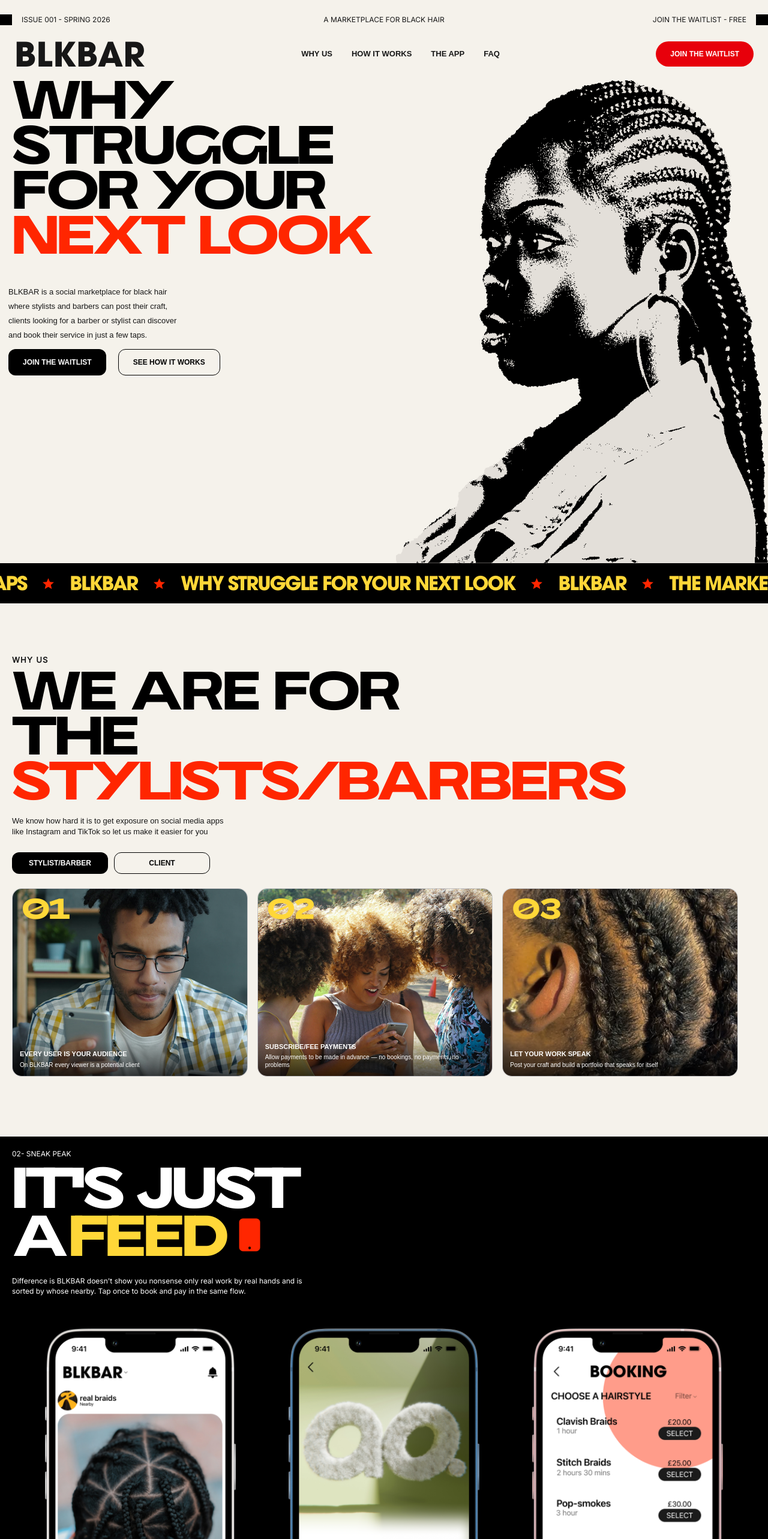
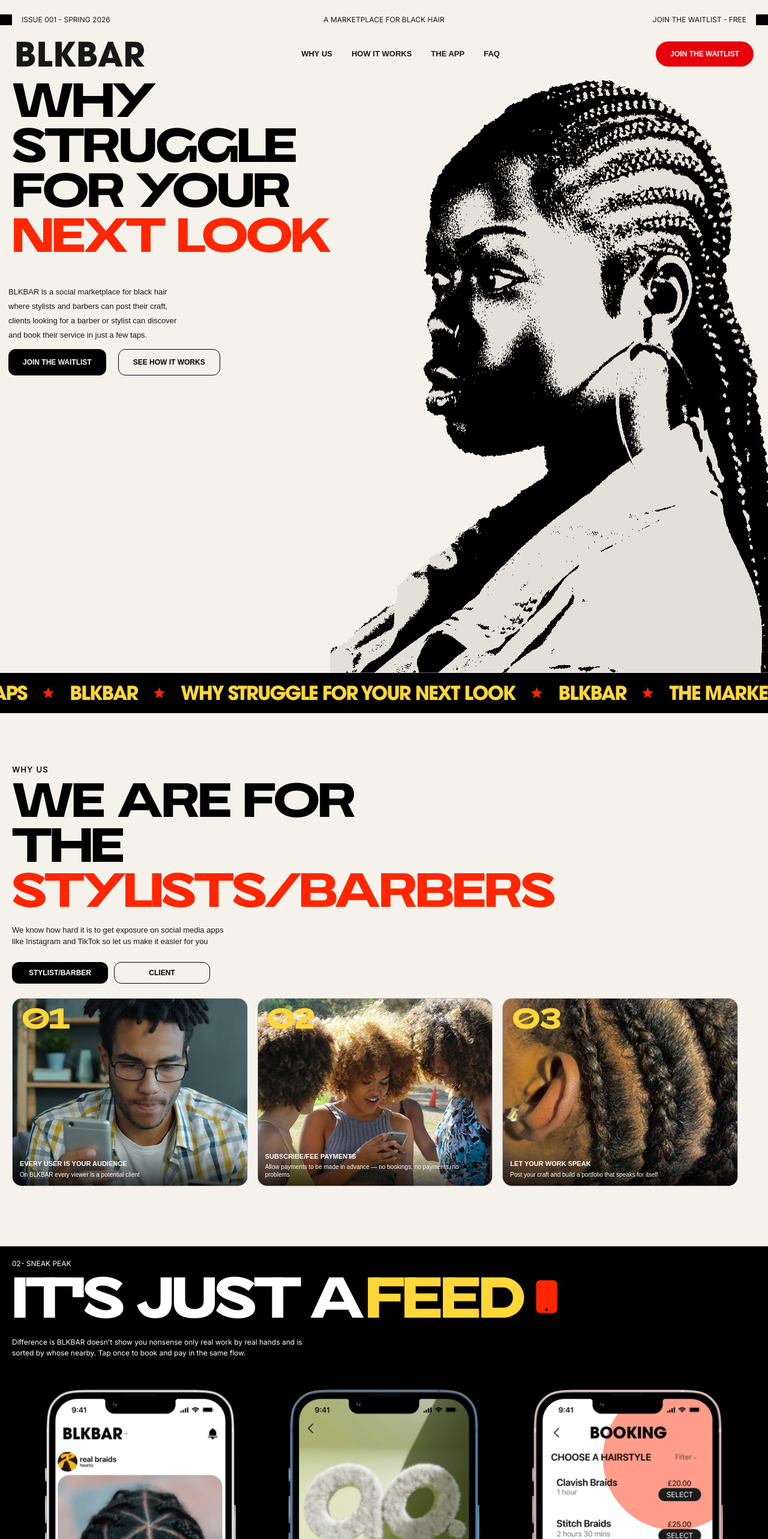
Before and after one commit to jahwz0/NewWait, a Next.js app: page / in a window 1280 px wide. Shown: the top 2566 px of the page at 60% size. Built offline with nearby package versions, Linux system fonts and the light colour scheme.

Commit message:
few font changes

```diff
--- a/src/components/Hero.jsx
+++ b/src/components/Hero.jsx
@@ -10,11 +10,11 @@
 
             {/* Left: text + description + buttons */}
             <div className="flex flex-col">
-                <div className="text-center sm:text-left ml-[20px] max-w-[320px] sm:max-w-[350px] lg:max-w-[650px] pb-2.5 lg:pb-10">
-                    <span className="block font-soulcraft text-black text-[36px] sm:text-[50px] md:text-[70px] lg:text-[90px] font-[700] sm:leading-[50px] md:leading-[75px] leading-[35px]  tracking-[-1] sm:tracking-[-2] md:tracking-[-3.12px]">
+                <div className="text-center sm:text-left ml-[20px] max-w-[320px] sm:max-w-[350px] lg:max-w-[540px] pb-2.5 lg:pb-10">
+                    <span className="block font-soulcraft text-black text-[36px] sm:text-[50px] md:text-[70px] lg:text-[80px] font-[700] sm:leading-[50px] md:leading-[75px] leading-[35px]  tracking-[-1] sm:tracking-[-2] md:tracking-[-3.12px]">
                         WHY STRUGGLE FOR YOUR</span>
 
-                    <span className="block font-soulcraft text-[#FF2600] text-[36px] sm:text-[50px] md:text-[70px] lg:text-[90px] font-[700] sm:leading-[50px] md:leading-[75px] leading-[35px]  tracking-[-1] sm:tracking-[-2] md:tracking-[-3.12px]">
+                    <span className="block font-soulcraft text-[#FF2600] text-[36px] sm:text-[50px] md:text-[70px] lg:text-[80px] font-[700] sm:leading-[50px] md:leading-[75px] leading-[35px]  tracking-[-1] sm:tracking-[-2] md:tracking-[-3.12px]">
                         NEXT LOOK</span>
 
                     {/* <span className=" font-soulcraft text-[#F5C518] text-[90px] font-[700] leading-[95px]">?</span> */}
@@ -41,7 +41,7 @@
             {/* Right: images side by side, stretch to match left column height */}
             <div className="flex flex-row flex-1 -ml-[10px]">
                 <Image src="/images/blackplaceholder.png" alt="woman" width={370} height={980} className="object-cover object-top  h-[250px] sm:h-[250px] md:h-full w-auto" />
-                <Image src="/images/redplaceholder.png" alt="man" width={370} height={980} className="object-cover object-top h-[250px] sm:h-[250px] md:h-full w-auto md:hidden" />
+                <Image src="/images/redplaceholder.png" alt="man" width={370} height={980} className="object-cover object-top h-[250px] sm:h-[250px] md:h-full w-auto md:hidden xl:inline-flex" />
             </div>
 
         </div>
--- a/src/components/Sneak.jsx
+++ b/src/components/Sneak.jsx
@@ -23,7 +23,7 @@
                 <div className="font-inter font-[500] text-[12px] leading-[145%] pb-[13px]">
                     <span className="text-white">02- SNEAK PEAK</span>
                 </div>
-                <div className="font-soulcraft text-[36px] md:text-[70px] lg:text-[96px] leading-[84%] tracking-[-4px] flex flex-row items-center gap-4 lg:block">
+                <div className="font-soulcraft text-[36px] md:text-[70px] lg:text-[96px] leading-[84%] tracking-[-4px] flex flex-row items-center gap-4 block">
                     <span className="text-white whitespace-nowrap">IT'S JUST</span>
                     <div className="flex flex-row gap-1">
                         <span className="text-white">A</span><span className="text-[#FFD738]">FEED</span>
--- a/src/components/Why.jsx
+++ b/src/components/Why.jsx
@@ -34,12 +34,12 @@
 
             <div className="text-left sm:max-w-[320px] md:max-w-[650px] sm:pb-6">
                 <span className="block font-inter text-[13px] font-[700] uppercase tracking-widest mb-2">WHY US</span>
-                <span className="block font-soulcraft text-black text-[26px] sm:text-[50px] md:text-[60px] lg:text-[90px] font-[700] sm:leading-[50px] md:leading-[75px] leading-[35px]  tracking-[-1] sm:tracking-[-2] md:tracking-[-3.12px]">
+                <span className="block font-soulcraft text-black text-[26px] sm:text-[50px] md:text-[60px] lg:text-[80px] font-[700] sm:leading-[50px] md:leading-[75px] leading-[35px]  tracking-[-1] sm:tracking-[-2] md:tracking-[-3.12px]">
     WE ARE FOR THE</span>
 
                 {/* Animated heading — slides up out, then new text slides up in */}
                 <span
-                    className="block font-soulcraft text-[#FF2600] text-[26px] sm:text-[50px] md:text-[60px] lg:text-[90px] font-[700] sm:leading-[50px] md:leading-[75px] leading-[35px]  tracking-[-1] sm:tracking-[-2] md:tracking-[-3.12px]"
+                    className="block font-soulcraft text-[#FF2600] text-[26px] sm:text-[50px] md:text-[60px] lg:text-[80px] font-[700] sm:leading-[50px] md:leading-[75px] leading-[35px]  tracking-[-1] sm:tracking-[-2] md:tracking-[-3.12px]"
                     style={{ animation: leaving ? 'slideUpOut 0.35s ease forwards' : 'slideUpIn 0.4s ease forwards' }}
                 >
                     {isStylist ? "STYLISTS/BARBERS" : "CLIENTS"}
```
